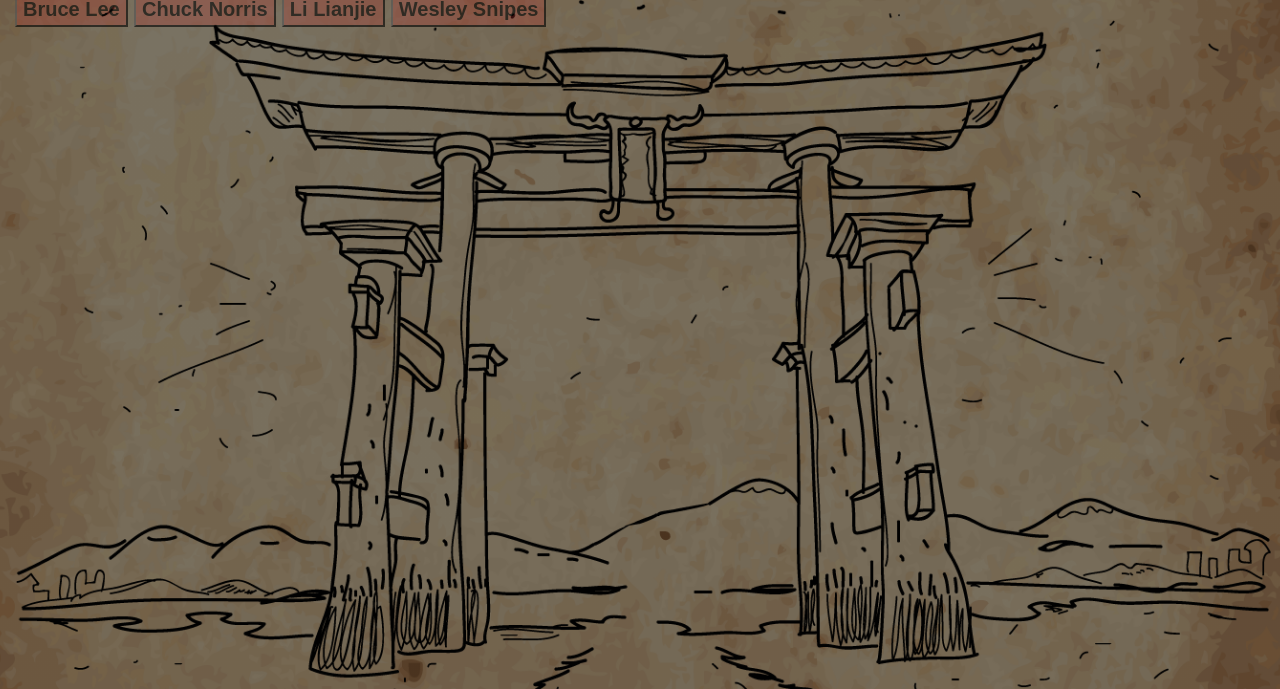
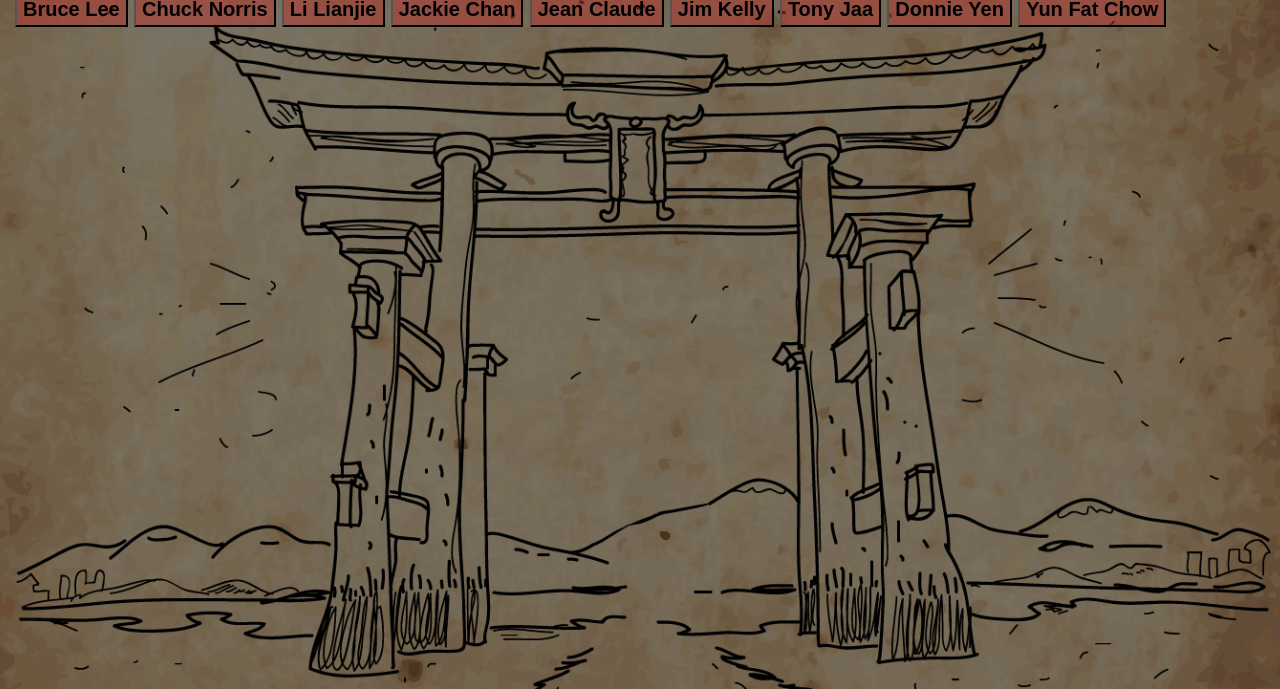
Before and after one commit to tlockhart/GifTastic, a plain HTML site: page index.html in a window 1280 px wide. Shown: the part 111-800 px from the top of the page. Drawn offline with nearby package versions, Linux system fonts and the light colour scheme; a web font is replaced by a local one.

Commit message:
Changed button style

```diff
--- a/assets/css/style.css
+++ b/assets/css/style.css
@@ -21,12 +21,13 @@ label{
     /*background-color:rgba(182,53,47,.5);*/
 }
 #add-giphy, button{
-    opacity: 0.6;
+   /* opacity: 0.6;*/
     font-family: 'BenchNine', sans-serif;
     font-weight: bold;
     font-size: 1.25rem;
     color: black;
     background-color:rgba(182,53,47,.5);
+    /*background-color:rgba(182,53,47);*/
 }
 
  #giphy-form{
--- a/assets/javascript/app.js
+++ b/assets/javascript/app.js
@@ -1,5 +1,5 @@
 // Initial array of gifs
-var gifs = ["Bruce Lee", "Chuck Norris", "Li Lianjie", "Wesley Snipes"];
+var gifs = ["Bruce Lee", "Chuck Norris", "Li Lianjie", "Jackie Chan", "Jean Claude", "Jim Kelly", "Tony Jaa", "Donnie Yen", "Yun Fat Chow"];
 
 // displayGiphyInfo function re-renders the HTML to display the appropriate content
 function displayGiphyInfo() {
```
